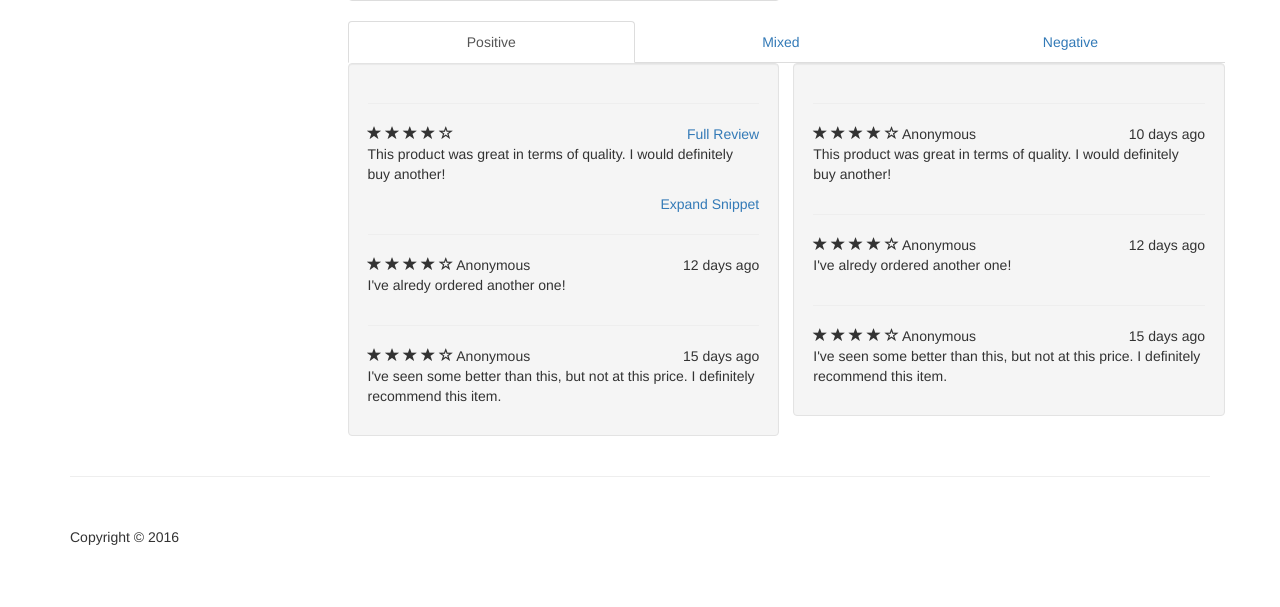
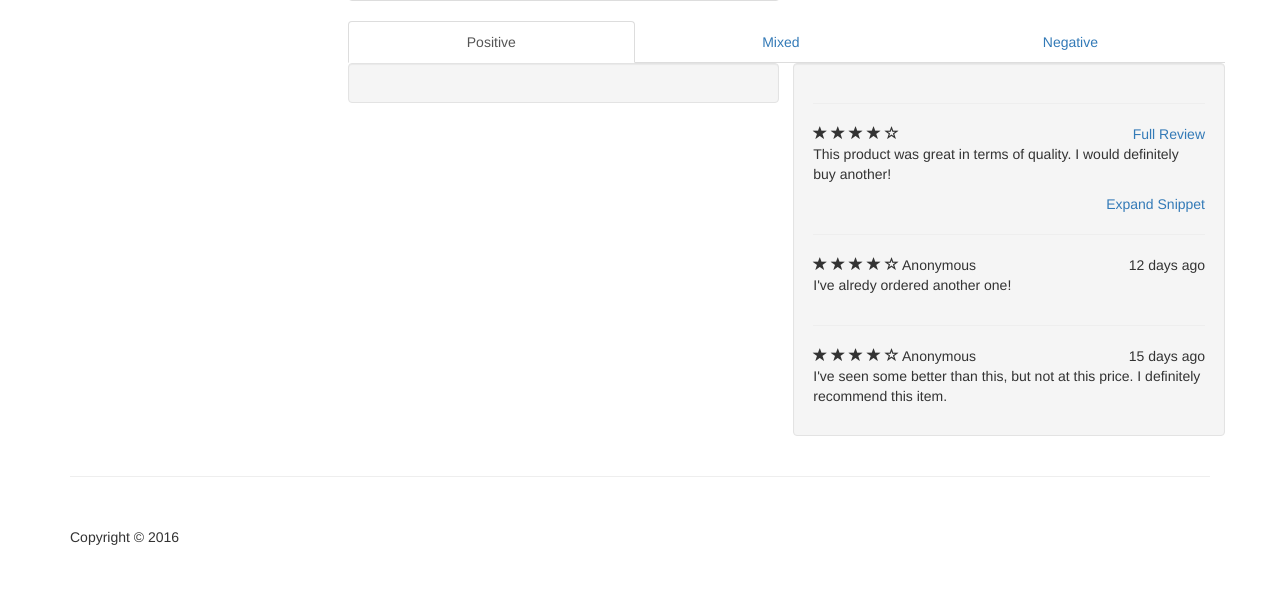
Before and after one commit to alvinthai/amazon_review_summarizer, a Flask app: template app/templates/app_results.html in a window 1280 px wide; the page is wider, and only the part inside the window is pictured. Shown: the part 620-1227 px from the top of that part. Run offline with Flask 2, Linux system fonts and the light colour scheme; the template is opened without the code that fills it, so the values that code supplies are empty; grey boxes labelled with a size stand in for pictures from a placeholder-image service; parts of the project's set-up code (start-up, migrations or seed data) failed here and were passed over; some libraries are stand-ins or nearby versions.

Commit message:
starter code for review output

```diff
--- a/app/app.py
+++ b/app/app.py
@@ -22,13 +22,14 @@ aspects1_pct_vis = np.apply_along_axis(lambda x: 5 + x / sum(x) * 85, 1,
 aspects1_pct = np.hstack([aspects1_pct, aspects1_pct_vis]).tolist()
 ratings1 = [np.mean(pol1.ratings[x]) for x in aspects1]
 
+test_reviews = pol1.flask_output(aspects1[0], 'pos')
 
 # Form page to submit
 @app.route('/')
 def index():
     return render_template('app_results.html', aspects=en_aspects1,
                            aspects_f=aspects1f, aspects_pct=aspects1_pct,
-                           ratings=ratings1)
+                           ratings=ratings1, pos_txt_arr=test_reviews)
 
 # My word counte app
 # @app.route('/predict', methods=['POST'] )
--- a/app/templates/app_results.html
+++ b/app/templates/app_results.html
@@ -48,7 +48,6 @@
         }
     }
 </script>
-
 <script>
     function starShade(rate) {
         document.getElementById("star1_p1").className = "glyphicon glyphicon-star nostar";
@@ -66,6 +65,15 @@
         if (rate >= 3.75) {document.getElementById("star4_p1").className = "glyphicon glyphicon-star"};
         if (rate >= 4.25) {document.getElementById("star5_p1").className = "glyphicon glyphicon-star half"};
         if (rate >= 4.75) {document.getElementById("star5_p1").className = "glyphicon glyphicon-star"};
+    }
+</script>
+<script>
+    function myFunction() {
+        if (document.getElementById("test_review_txt2").innerHTML == a[0]) {
+            document.getElementById("test_review_txt2").innerHTML = a[1];
+        } else {
+            document.getElementById("test_review_txt2").innerHTML = a[0];
+        }
     }
 </script>
 
@@ -232,57 +240,7 @@
                             <div class="col-md-75" style="width:37.5%; padding-right:0.6%">
                                 <div class="well">
 
-                                    <hr>
-
-                                    <div class="row">
-                                        <div class="col-md-12">
-                                            <span class="glyphicon glyphicon-star"></span>
-                                            <span class="glyphicon glyphicon-star"></span>
-                                            <span class="glyphicon glyphicon-star"></span>
-                                            <span class="glyphicon glyphicon-star"></span>
-                                            <span class="glyphicon glyphicon-star-empty"></span>
-                                            <span class="pull-right">
-                                                <a href="http://www.google.com" style="color:#337ab7">Full Review</a>
-                                            </span>
-                                            <p id="test_review_txt"></p>
-                                            <script>a = ["This product was great in terms of quality. I would definitely buy another!",
-                                                        "This product was great in terms of quality. I would definitely buy another! But it is so damn expensive."];
-                                                    document.getElementById("test_review_txt").innerHTML = a[0]</script>
-                                            <span class="pull-right">
-                                                <a style="color:#337ab7" onclick="myFunction()">Expand Snippet</a>
-                                            </span>
-                                        </div>
-                                    </div>
-
-                                    <hr>
-
-                                    <div class="row">
-                                        <div class="col-md-12">
-                                            <span class="glyphicon glyphicon-star"></span>
-                                            <span class="glyphicon glyphicon-star"></span>
-                                            <span class="glyphicon glyphicon-star"></span>
-                                            <span class="glyphicon glyphicon-star"></span>
-                                            <span class="glyphicon glyphicon-star-empty"></span>
-                                            Anonymous
-                                            <span class="pull-right">12 days ago</span>
-                                            <p>I've alredy ordered another one!</p>
-                                        </div>
-                                    </div>
-
-                                    <hr>
-
-                                    <div class="row">
-                                        <div class="col-md-12">
-                                            <span class="glyphicon glyphicon-star"></span>
-                                            <span class="glyphicon glyphicon-star"></span>
-                                            <span class="glyphicon glyphicon-star"></span>
-                                            <span class="glyphicon glyphicon-star"></span>
-                                            <span class="glyphicon glyphicon-star-empty"></span>
-                                            Anonymous
-                                            <span class="pull-right">15 days ago</span>
-                                            <p>I've seen some better than this, but not at this price. I definitely recommend this item.</p>
-                                        </div>
-                                    </div>
+                                    {{pos_txt_arr|safe}}
 
                                 </div>
                             </div>
@@ -298,9 +256,16 @@
                                             <span class="glyphicon glyphicon-star"></span>
                                             <span class="glyphicon glyphicon-star"></span>
                                             <span class="glyphicon glyphicon-star-empty"></span>
-                                            Anonymous
-                                            <span class="pull-right">10 days ago</span>
-                                            <p>This product was great in terms of quality. I would definitely buy another!</p>
+                                            <span class="pull-right">
+                                                <a href="http://www.google.com" style="color:#337ab7">Full Review</a>
+                                            </span>
+                                            <p id="test_review_txt2"></p>
+                                            <script>a = ["This product was great in terms of quality. I would definitely buy another!",
+                                                        "This product was great in terms of quality. I would definitely buy another! But it is so damn expensive."];
+                                                    document.getElementById("test_review_txt2").innerHTML = a[0]</script>
+                                            <span class="pull-right">
+                                                <a style="color:#337ab7" onclick="myFunction()">Expand Snippet</a>
+                                            </span>
                                         </div>
                                     </div>
 
```
Also changed, not shown: scripts/polarizer.py (+43 -0 lines), scripts/summarizer.py (+5 -3 lines).
